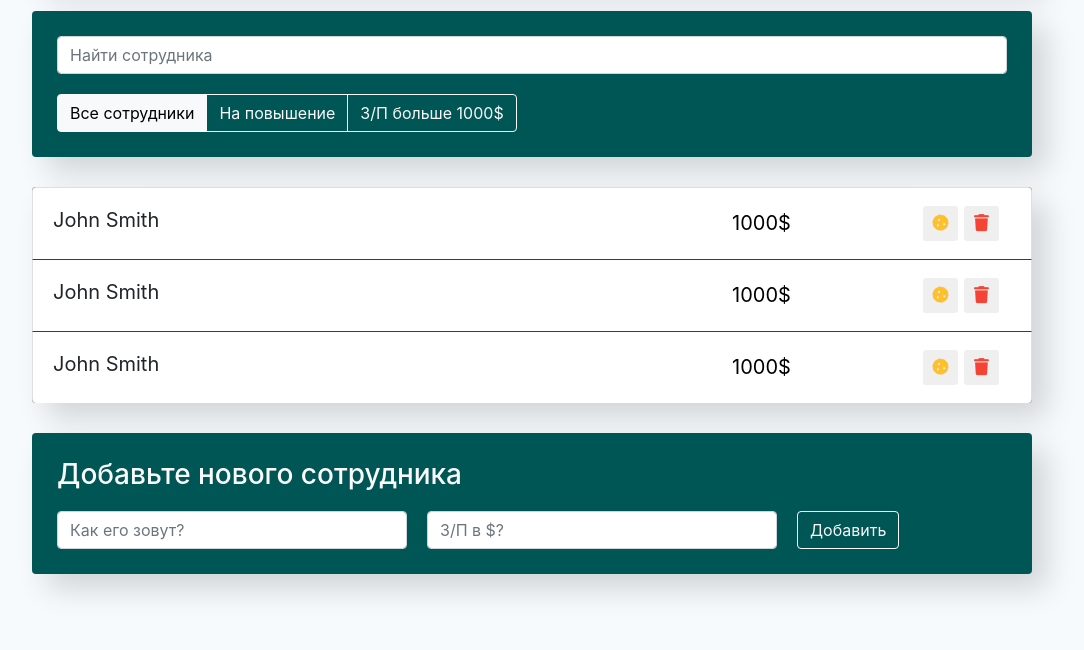
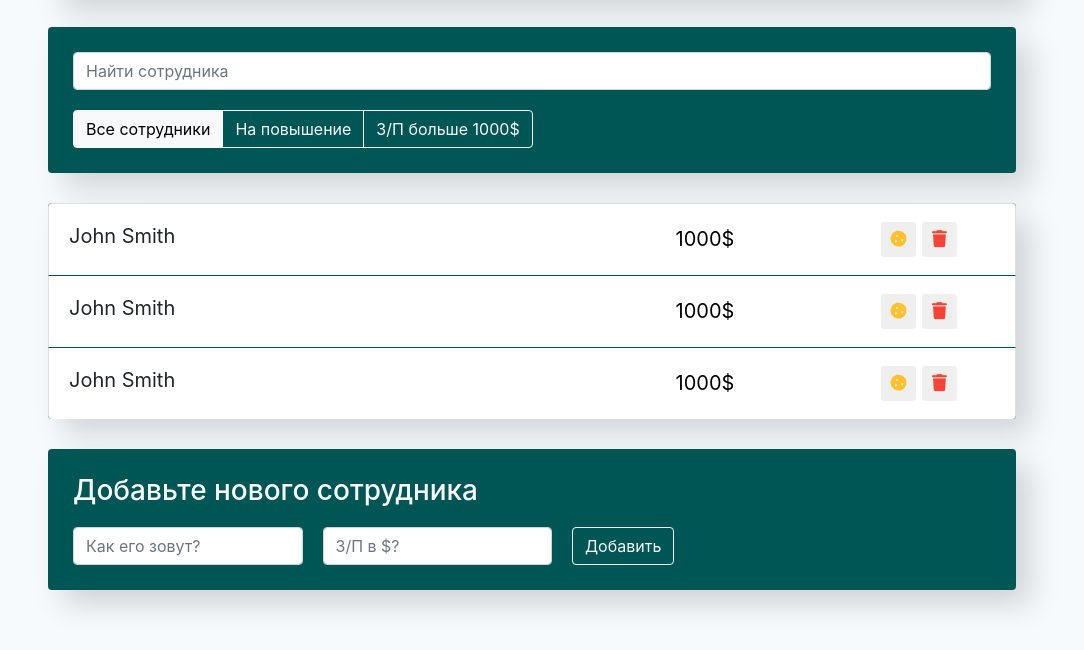
Before and after one commit to AlenaGM/biblio, a React app: page / in a window 1280 px wide. Shown: the part 268-918 px from the top of the page, without its empty margins (108-1192 px from the left). Before the commit the page ends 892 px from the top, so only its background shows below. Built offline with nearby package versions, Linux system fonts and the light colour scheme.

Commit message:
fixed adaptive layout

```diff
--- a/src/components/app/app.css
+++ b/src/components/app/app.css
@@ -1,4 +1,6 @@
 .app {
   margin: 0 auto;
+  padding: 16px;
   max-width: 1000px;
+  min-width: 450px;
 }
--- a/src/components/books-add-form/books-add-form.css
+++ b/src/components/books-add-form/books-add-form.css
@@ -5,6 +5,7 @@
     border-radius: 4px;
     box-shadow: 15px 15px 30px rgba(0,0,0, .15);
     color: #FAFAFA;
+    justify-content: flex-start;
 }
 
 .add-form {
@@ -12,6 +13,6 @@
 }
 
 .add-form input {
-    width: 350px;
+    width: 25%;
     margin-right: 20px;
 }
--- a/src/components/books-list-item/books-list-item.css
+++ b/src/components/books-list-item/books-list-item.css
@@ -11,7 +11,8 @@
     line-height: 35px;
     font-size: 20px;
     cursor: pointer;
-    min-width: 550px;
+    /*min-width: 550px;*/
+    width: 50%;
 }
 
 .list-group-item input {
```
